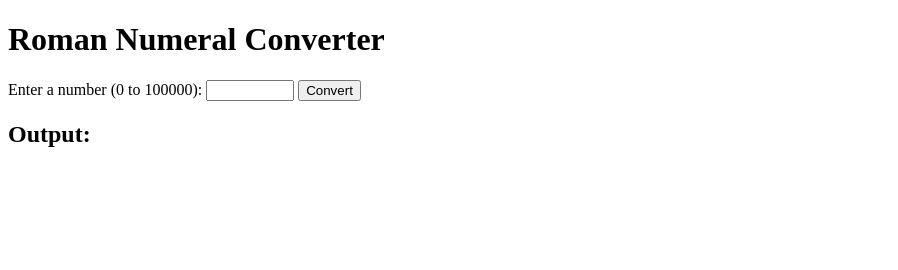
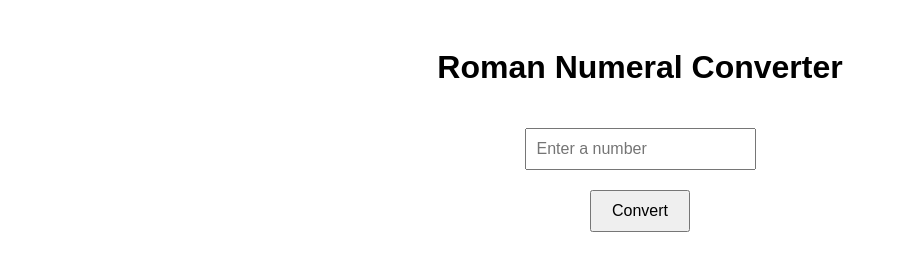
Before and after one commit to acciojob/Roman-Numeral-Converter-harshalg369, a website: page main.html in a window 1280 px wide. Shown: the whole page, without its empty margins (0-898 px from the left). Drawn offline with Linux system fonts and the light colour scheme.

Commit message:
created a submission

```diff
--- a/main.html
+++ b/main.html
@@ -1,18 +1,79 @@
 <!DOCTYPE html>
-<html lang="en">
+<html>
 <head>
-  <meta charset="UTF-8">
-  <title>Roman Numeral Converter</title>
+<title>Roman Numeral Converter</title>
+<style>
+  body {
+    font-family: sans-serif;
+    display: flex;
+    flex-direction: column;
+    align-items: center;
+    gap: 20px;
+    padding: 20px;
+  }
+
+  input[type="number"] {
+    padding: 10px;
+    font-size: 16px;
+  }
+
+  button {
+    padding: 10px 20px;
+    font-size: 16px;
+    cursor: pointer;
+  }
+
+  #result {
+    font-size: 20px;
+    font-weight: bold;
+  }
+</style>
 </head>
 <body>
   <h1>Roman Numeral Converter</h1>
+  <input type="number" id="numberInput" placeholder="Enter a number">
+  <button onclick="convertToRoman()">Convert</button>
+  <div id="result"></div>
 
-  <label for="numberInput">Enter a number (0 to 100000):</label>
-  <input type="number" id="numberInput" min="0" max="100000">
-  <button onclick="convertToRoman()">Convert</button>
+  <script>
+    function convertToRoman() {
+      const num = parseInt(document.getElementById("numberInput").value);
+      const resultDiv = document.getElementById("result");
 
-  <h2>Output: <span id="output"></span></h2>
+      if (isNaN(num) || num < 0 || num > 100000) {
+        resultDiv.textContent = "Please enter a number between 0 and 100000.";
+        return;
+      }
 
-  <script src="script.js"></script>
+      const romanMap = [
+        ['M', 1000],
+        ['CM', 900],
+        ['D', 500],
+        ['CD', 400],
+        ['C', 100],
+        ['XC', 90],
+        ['L', 50],
+        ['XL', 40],
+        ['X', 10],
+        ['IX', 9],
+        ['V', 5],
+        ['IV', 4],
+        ['I', 1]
+      ];
+
+      let roman = "";
+      let i = 0;
+      while (num > 0) {
+        if (num >= romanMap[i][1]) {
+          roman += romanMap[i][0];
+          num -= romanMap[i][1];
+        } else {
+          i++;
+        }
+      }
+
+      resultDiv.textContent = roman;
+    }
+  </script>
 </body>
 </html>
--- a/script.js
+++ /dev/null
@@ -1,38 +0,0 @@
-function convertToRoman() {
-  const input = document.getElementById("numberInput").value;
-  const num = parseInt(input);
-
-  if (num <= 0 || num > 100000) {
-    document.getElementById("output").textContent = "Enter a number between 1 and 100000";
-    return;
-  }
-
-  const romanMap = [
-    ["M", 1000],
-    ["CM", 900],
-    ["D", 500],
-    ["CD", 400],
-    ["C", 100],
-    ["XC", 90],
-    ["L", 50],
-    ["XL", 40],
-    ["X", 10],
-    ["IX", 9],
-    ["V", 5],
-    ["IV", 4],
-    ["I", 1]
-  ];
-
-  let result = "";
-  let tempNum = num;
-
-  for (let i = 0; i < romanMap.length; i++) {
-    const [symbol, value] = romanMap[i];
-    while (tempNum >= value) {
-      result += symbol;
-      tempNum -= value;
-    }
-  }
-
-  document.getElementById("output").textContent = result;
-}
```
